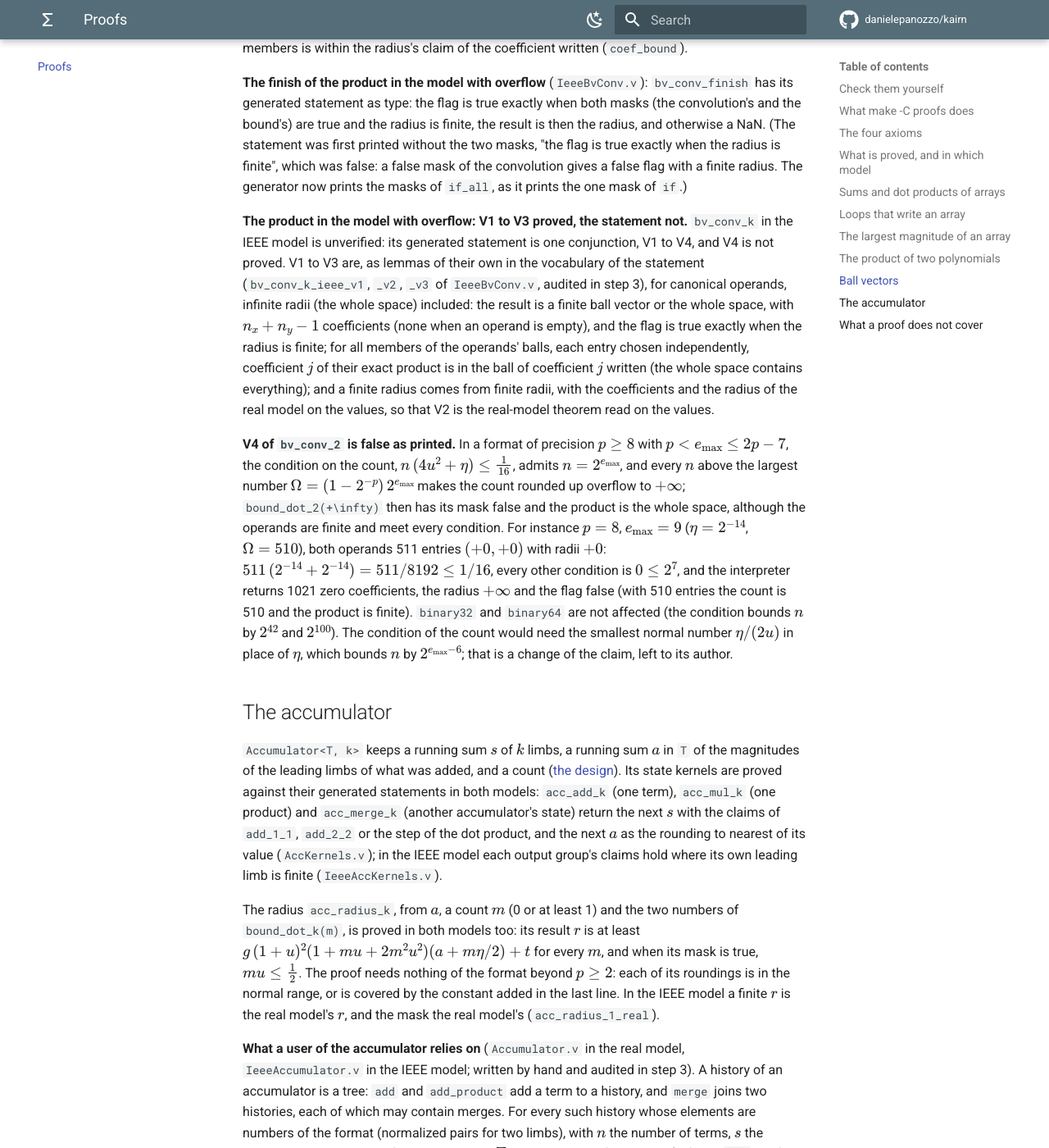
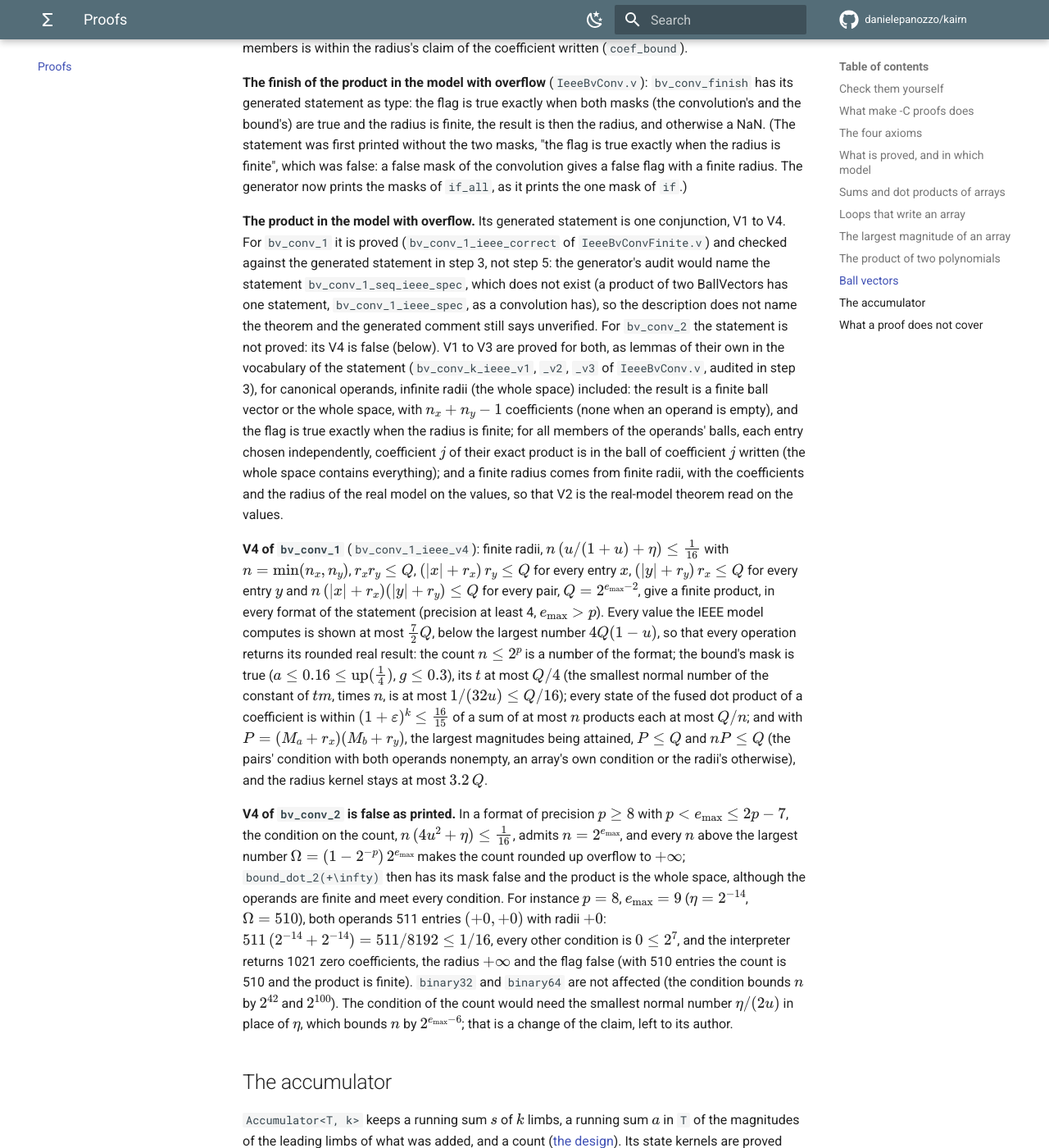
Before and after one commit to danielepanozzo/kairn, an MkDocs documentation site: the page built from docs/proofs/index.md, in a window 1280 px wide and 1400 px high, scrolled down 13996 px. Shown: the whole window at 82% size. Built offline with MkDocs 1.6.1 and Material for MkDocs 9.7.7, drawn with Linux system fonts in a browser that asks for light colours; comment, search, counter and statistics services are not loaded; some of the changed text lies outside the part shown.

Commit message:
Proofs: V4 of bv_conv_1 and its generated statement in the IEEE model
IeeeBvConvFinite.v: under the conditions of V4 (finite radii, the count's,
the radii's, each array's and the pairs' within 2^(emax - 2)) the product of
two ball vectors of one limb is a finite ball vector, in every format the
statement admits (prec >= 4, emax > prec): every value the IEEE model computes
is bounded below 7/2 2^(emax - 2), under the largest number, so every operation
returns its rounded real result. The count is exact (n <= 2^prec); the bound's
mask is true and its t at most 2^(emax - 2) / 4; every state of each
coefficient's dot product is within 16/15 of a sum of at most n products; and
the radius kernel stays at most 3.2 2^(emax - 2), from P = (Ma + rx)(Mb + ry)
<= 2^(emax - 2) and n P <= 2^(emax - 2), the largest magnitudes attained.
bv_conv_1_ieee_correct then has bv_conv_1_ieee_spec as its type.

It is audited in HandAudit.v against the generated statement: the description
cannot name it, the printer of the generated audit naming the statement of a
product of two BallVectors bv_conv_1_seq_ieee_spec, which does not exist. So
bv_conv_1 stays unverified in the IEEE model in the generated files.

Co-Authored-By: Claude Opus 5.5 <noreply@anthropic.com>
Claude-Session: https://claude.ai/code/session_01ULwCxzT6Dhw9xUiTw8mJz1

```diff
--- a/docs/proofs/index.md
+++ b/docs/proofs/index.md
@@ -101,8 +101,9 @@ lists:
   `BvReal.v`), and with overflow, infinities and NaN (`IeeeBv.v`), and of the negation and
   the constructor of a ball vector and its scaling by a power of two, in both models
   (`BvNegMake.v`, `IeeeBvNegMake.v`, `BvPow2.v`, `IeeeBvPow2.v`), and of the product of two ball
-  vectors over the real numbers, and of its finish with overflow (`BvConv.v`,
-  `IeeeBvConv.v`; [below](#ball-vectors)); and of the
+  vectors over the real numbers, and with overflow its finish, V1 to V3 of both products and V4
+  of the product of one limb (`BvConv.v`, `IeeeBvConv.v`, `IeeeBvConvFinite.v`;
+  [below](#ball-vectors)); and of the
   kernels of
   the accumulator and what a user of it relies on, over the real numbers and with overflow,
   infinities and NaN (`AccKernels.v`, `IeeeAccKernels.v`, `Accumulator.v`,
@@ -589,16 +590,35 @@ radius is finite", which was false: a false mask of the convolution gives a fals
 finite radius. The generator now prints the masks of `if_all`, as it prints the one mask of
 `if`.)
 
-**The product in the model with overflow: V1 to V3 proved, the statement not.** `bv_conv_k` in the
-IEEE model is unverified: its generated statement is one conjunction, V1 to V4, and V4 is not
-proved. V1 to V3 are, as lemmas of their own in the vocabulary of the statement
-(`bv_conv_k_ieee_v1`, `_v2`, `_v3` of `IeeeBvConv.v`, audited in step 3), for canonical operands,
+**The product in the model with overflow.** Its generated statement is one conjunction, V1 to
+V4. For `bv_conv_1` it is proved (`bv_conv_1_ieee_correct` of `IeeeBvConvFinite.v`) and checked
+against the generated statement in step 3, not step 5: the generator's audit would name the
+statement `bv_conv_1_seq_ieee_spec`, which does not exist (a product of two BallVectors has one
+statement, `bv_conv_1_ieee_spec`, as a convolution has), so the description does not name the
+theorem and the generated comment still says unverified. For `bv_conv_2` the statement is not
+proved: its V4 is false (below). V1 to V3 are proved for both, as lemmas of their own in the
+vocabulary of the statement (`bv_conv_k_ieee_v1`, `_v2`, `_v3` of `IeeeBvConv.v`, audited in step
+3), for canonical operands,
 infinite radii (the whole space) included: the result is a finite ball vector or the whole space,
 with $n_x + n_y - 1$ coefficients (none when an operand is empty), and the flag is true exactly when
 the radius is finite; for all members of the operands' balls, each entry chosen independently,
 coefficient $j$ of their exact product is in the ball of coefficient $j$ written (the whole space
 contains everything); and a finite radius comes from finite radii, with the coefficients and the
 radius of the real model on the values, so that V2 is the real-model theorem read on the values.
+
+**V4 of `bv_conv_1`** (`bv_conv_1_ieee_v4`): finite radii, $n\,(u/(1+u) + \eta) \le \tfrac1{16}$ with
+$n = \min(n_x, n_y)$, $r_x r_y \le Q$, $(\lvert x\rvert + r_x)\,r_y \le Q$ for every entry $x$,
+$(\lvert y\rvert + r_y)\,r_x \le Q$ for every entry $y$ and $n\,(\lvert x\rvert + r_x)(\lvert y\rvert
++ r_y) \le Q$ for every pair, $Q = 2^{e_{\max}-2}$, give a finite product, in every format of the
+statement (precision at least 4, $e_{\max} > p$). Every value the IEEE model computes is shown at
+most $\tfrac72 Q$, below the largest number $4Q(1-u)$, so that every operation returns its rounded
+real result: the count $n \le 2^p$ is a number of the format; the bound's mask is true ($a \le
+0.16 \le \mathrm{up}(\tfrac14)$, $g \le 0.3$), its $t$ at most $Q/4$ (the smallest normal number of
+the constant of $tm$, times $n$, is at most $1/(32u) \le Q/16$); every state of the fused dot
+product of a coefficient is within $(1+\varepsilon)^k \le \tfrac{16}{15}$ of a sum of at most $n$
+products each at most $Q/n$; and with $P = (M_a + r_x)(M_b + r_y)$, the largest magnitudes being
+attained, $P \le Q$ and $n P \le Q$ (the pairs' condition with both operands nonempty, an array's
+own condition or the radii's otherwise), and the radius kernel stays at most $3.2\,Q$.
 
 **V4 of `bv_conv_2` is false as printed.** In a format of precision $p \ge 8$ with
 $p < e_{\max} \le 2p - 7$, the condition on the count, $n\,(4u^2 + \eta) \le \tfrac1{16}$, admits
```
Also changed, not shown: other parts of docs/proofs/index.md (+1 -1 lines), 4 other files.
